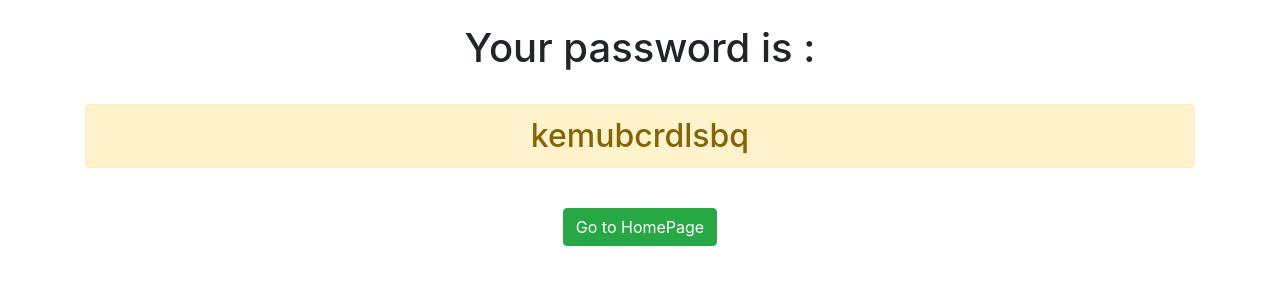
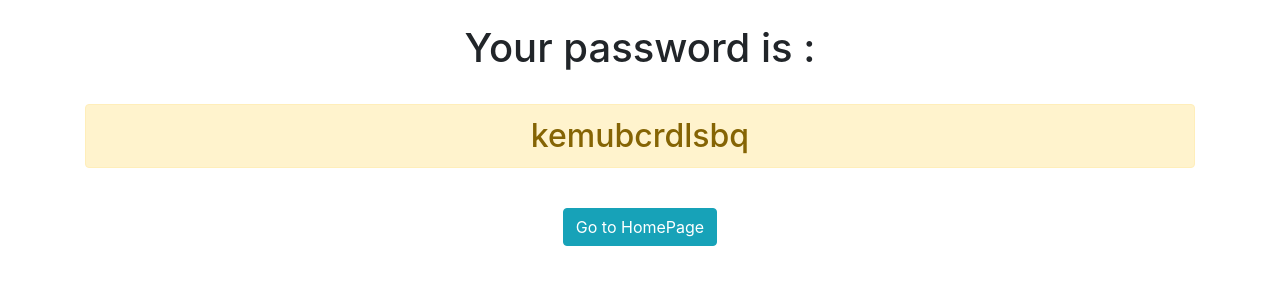
Before and after one commit to dilshans2k/django3-password-generator, a Django app: page /generatedpassword/ in a window 1280 px wide. Shown: the top 300 px of the page. Run offline with Django 3.2, Linux system fonts and the light colour scheme; some libraries are stand-ins or nearby versions.

Commit message:
some changes made

```diff
--- a/generator/templates/generator/password.html
+++ b/generator/templates/generator/password.html
@@ -4,6 +4,6 @@
 <h2 class="alert alert-warning">{{password}}</h2>
 
 <br>
-<a href="{% url 'home' %}" class="btn btn-success">Go to HomePage</a>
+<a href="{% url 'home' %}" class="btn btn-info">Go to HomePage</a>
 <br>
 </div>
```
